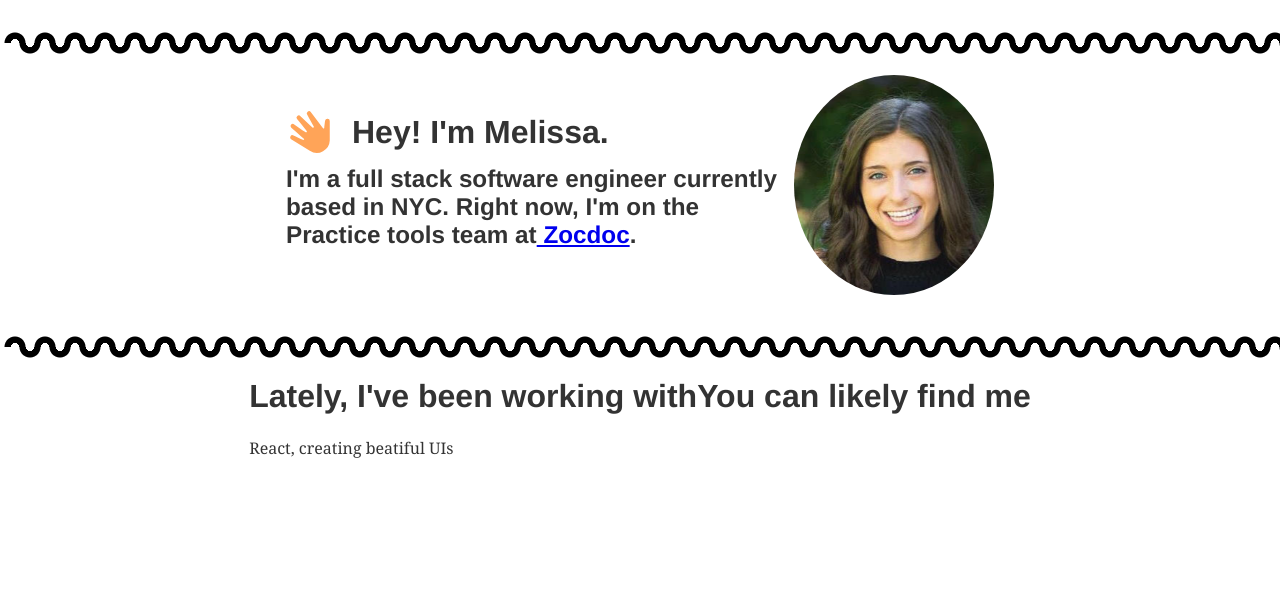
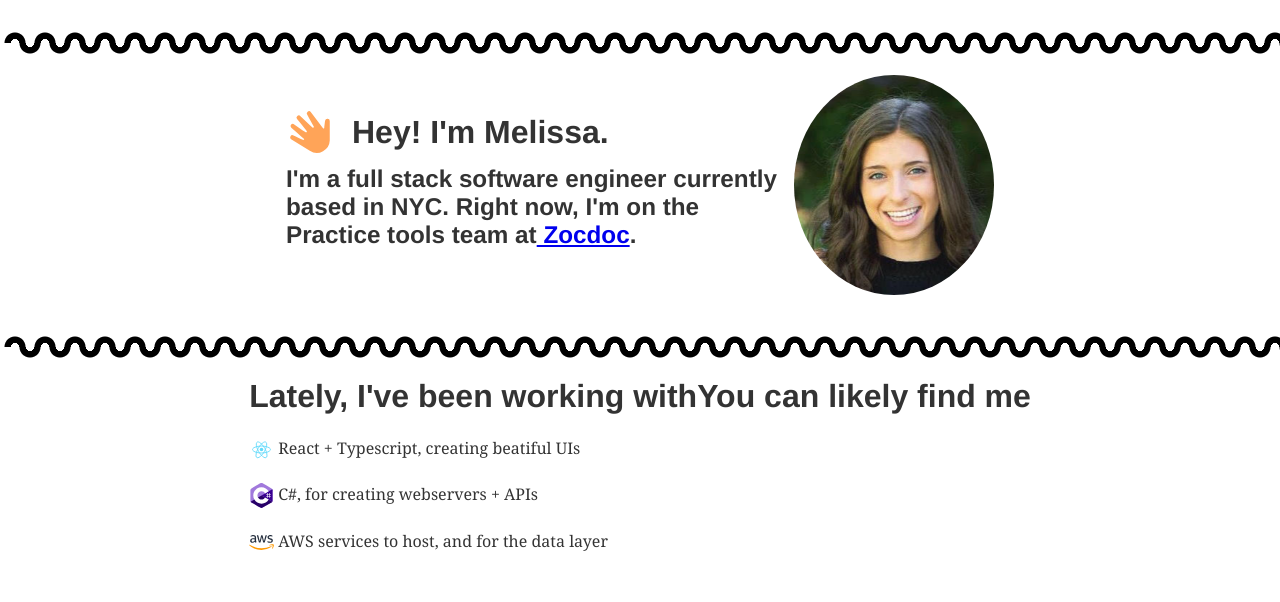
Before and after one commit to melissamasia/my-site, a Gatsby site: page / in a window 1280 px wide. Built offline with nearby package versions, Linux system fonts and the light colour scheme; Gatsby itself is replaced by a stand-in of ours.

Commit message:
feat: add the line items

```diff
--- a/src/components/AboutDetails.tsx
+++ b/src/components/AboutDetails.tsx
@@ -1,13 +1,23 @@
 import React from "react";
-import styled from 'styled-components';
+import styled, { css } from 'styled-components';
 import { DetailLineItem } from './DetailLineItem';
-import ReactIcon from "../assets/react.svg";
+import CSharpIcon from "../assets/c-sharp.svg";
+import AWSIcon from "../assets/aws.svg";
+import ReactIcon from '../assets/react-icon.svg';
 
 export const AboutDetails: React.FC = () => (
     <Container>
         <TechnologiesContent>
             <h1>Lately, I've been working with</h1>
-            <DetailLineItem text="React, creating beatiful UIs"/>
+            <DetailLineItem text="React + Typescript, creating beatiful UIs">
+                <StyledReactIcon/>
+            </DetailLineItem>
+            <DetailLineItem text="C#, for creating webservers + APIs">
+                <StyledCSharpIcon/>
+            </DetailLineItem>
+            <DetailLineItem text="AWS services to host, and for the data layer">
+                <StyledAwsIcon/>
+            </DetailLineItem>
             <ul></ul>
         </TechnologiesContent>
         <InterestsContent>
@@ -22,6 +32,24 @@ const Container = styled.div`
     flex-wrap: wrap;
 `;
 
+const IconCss = css`
+    height: 25px;
+    width: auto;
+    margin-right: 4px;
+`;
+
+const StyledReactIcon = styled(ReactIcon)`
+    ${IconCss};
+`;
+
+const StyledCSharpIcon = styled(CSharpIcon)`
+    ${IconCss};
+`;
+
+const StyledAwsIcon = styled(AWSIcon)`
+    ${IconCss};
+`;
+
 const TechnologiesContent = styled.div`
 `;
 
--- a/src/components/DetailLineItem.tsx
+++ b/src/components/DetailLineItem.tsx
@@ -8,8 +8,8 @@ type DetailLineItemProps = {
 export const DetailLineItem: React.FC<DetailLineItemProps> = props => {
     return (
         <LineItem>
+            {props.children}
             <DetailsText>{props.text}</DetailsText>
-            {props.children}
         </LineItem>
     );
 }
```
Also changed, not shown: src/components/icons.tsx (deleted, +0 -36 lines), src/assets/react-icon.svg (added), src/assets/react.svg (deleted), src/assets/typescript.svg (deleted).
